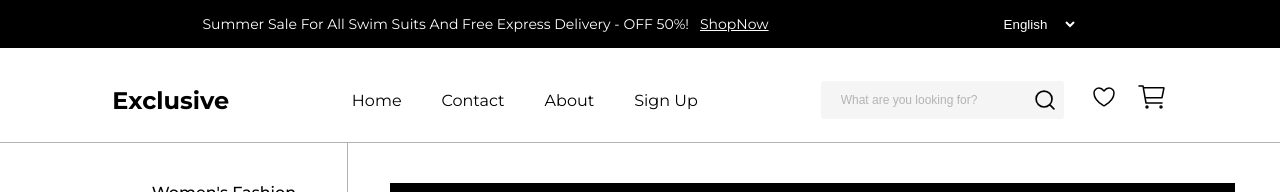
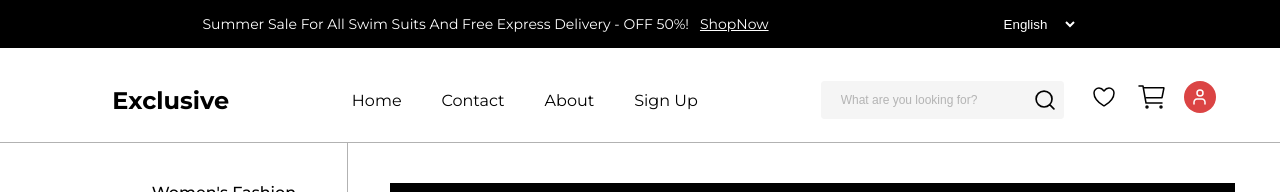
Before and after one commit to Adilet-front/Shop-Now, a React (Vite) app: page / in a window 1280 px wide. Shown: the top 192 px of the page. Built offline with nearby package versions, Linux system fonts and the light colour scheme; data requests are answered from the project's data file.

Commit message:
userMenu

```diff
--- a/src/app/App..module.css
+++ /dev/null
@@ -1 +0,0 @@
-/*# sourceMappingURL=App..module.css.map */
--- a/src/modules/Header/Header.jsx
+++ b/src/modules/Header/Header.jsx
@@ -2,6 +2,7 @@ import { NavLink, useNavigate } from "react-router-dom";
 import styles from "./Header.module.scss";
 import { useTranslation } from "react-i18next";
 import { useState } from "react";
+import UserMenu from "./components/UserMenu/UserMenu";
 
 export const Header = () => {
   const { t, i18n } = useTranslation();
@@ -9,7 +10,7 @@ export const Header = () => {
   const changeLanguage = (Language) => {
     i18n.changeLanguage(Language);
   };
-  const [query, setQuery] = useState('');
+  const [query, setQuery] = useState("");
   const navigate = useNavigate();
 
   const handleSearch = () => {
@@ -19,7 +20,7 @@ export const Header = () => {
   };
 
   const handleKeyDown = (e) => {
-    if (e.key === 'Enter') handleSearch();
+    if (e.key === "Enter") handleSearch();
   };
 
   return (
@@ -72,7 +73,7 @@ export const Header = () => {
             <button onClick={handleSearch} className={styles.searchButton}>
               <img
                 className={styles.searchSvg}
-            src="/images/Search.svg" // не нужно писать `/public` в пути
+                src="/images/Search.svg"
                 alt="Search"
               />
             </button>
@@ -85,6 +86,7 @@ export const Header = () => {
             <NavLink>
               <img src="/public/images/Cart1.svg" alt="" />
             </NavLink>
+            <UserMenu />
           </div>
         </div>
       </div>
--- a/src/modules/Header/Header.module.scss
+++ b/src/modules/Header/Header.module.scss
@@ -59,8 +59,7 @@ header {
   .downHeader {
     display: flex;
     width: 100%;
-    max-width: 1440px;
-
+    max-width: 1380px;
     height: 84px;
     align-items: center;
     justify-content: space-evenly;
--- /dev/null
+++ b/src/modules/Header/components/UserMenu/UserMenu.jsx
@@ -0,0 +1,57 @@
+// components/UserMenu.js
+import React, { useState, useRef, useEffect } from "react";
+import styles from "./UserMenu.module.scss"; // SCSS стили, опишем ниже
+import {
+  FaUser,
+  FaShoppingBag,
+  FaTimesCircle,
+  FaStar,
+  FaSignOutAlt,
+  FaUserCircle,
+} from "react-icons/fa";
+
+const UserMenu = () => {
+  const [open, setOpen] = useState(false);
+  const menuRef = useRef();
+
+  useEffect(() => {
+    const closeMenu = (e) => {
+      if (menuRef.current && !menuRef.current.contains(e.target)) {
+        setOpen(false);
+      }
+    };
+    document.addEventListener("click", closeMenu);
+    return () => document.removeEventListener("click", closeMenu);
+  }, []);
+
+  return (
+    <div className={styles.userMenuWrapper} ref={menuRef}>
+      <div onClick={() => setOpen(!open)} className={styles.iconButton}>
+        <img src="/public/images/user.svg" alt="" />
+      </div>
+      {open && (
+        <div className={styles.dropdown}>
+          <ul>
+            <li>
+              <FaUser /> Manage My Account
+            </li>
+            <li>
+              <FaShoppingBag /> My Order
+            </li>
+            <li>
+              <FaTimesCircle /> My Cancellations
+            </li>
+            <li>
+              <FaStar /> My Reviews
+            </li>
+            <li>
+              <FaSignOutAlt /> Logout
+            </li>
+          </ul>
+        </div>
+      )}
+    </div>
+  );
+};
+
+export default UserMenu;
--- /dev/null
+++ b/src/modules/Header/components/UserMenu/UserMenu.module.scss
@@ -0,0 +1,44 @@
+// UserMenu.module.scss
+
+.userMenuWrapper {
+  position: relative;
+  display: inline-block;
+}
+
+.iconButton {
+  cursor: pointer;
+  color: #fff;
+}
+
+.dropdown {
+  position: absolute;
+  top: 36px;
+  right: 0;
+  width: 225px;
+  background: linear-gradient(to bottom, #999, #222);
+  padding: 1rem;
+  border-radius: 10px;
+  box-shadow: 0 4px 10px rgba(0, 0, 0, 0.3);
+  color: white;
+  z-index: 100;
+}
+
+.dropdown ul {
+  list-style: none;
+  padding: 0;
+  margin: 0;
+}
+
+.dropdown li {
+  display: flex;
+  align-items: center;
+  gap: 10px;
+  padding: 8px 0;
+  cursor: pointer;
+  transition: background 0.2s ease;
+}
+
+.dropdown li:hover {
+  background-color: rgba(255, 255, 255, 0.1);
+  border-radius: 6px;
+}
```
Also changed, not shown: public/images/user.svg (added), 1 other file (tests, documents, lock files or other folders). Lines whose indentation alone changed are shown as unchanged.
